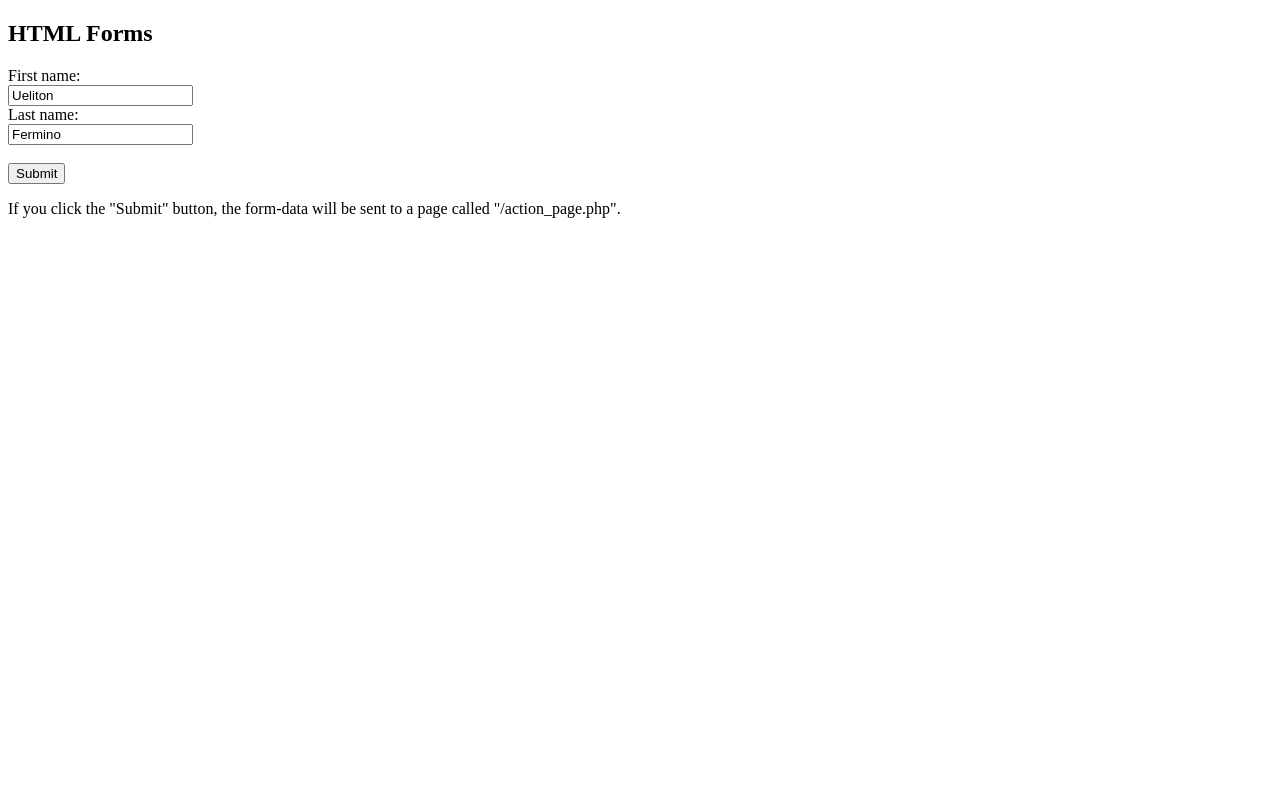
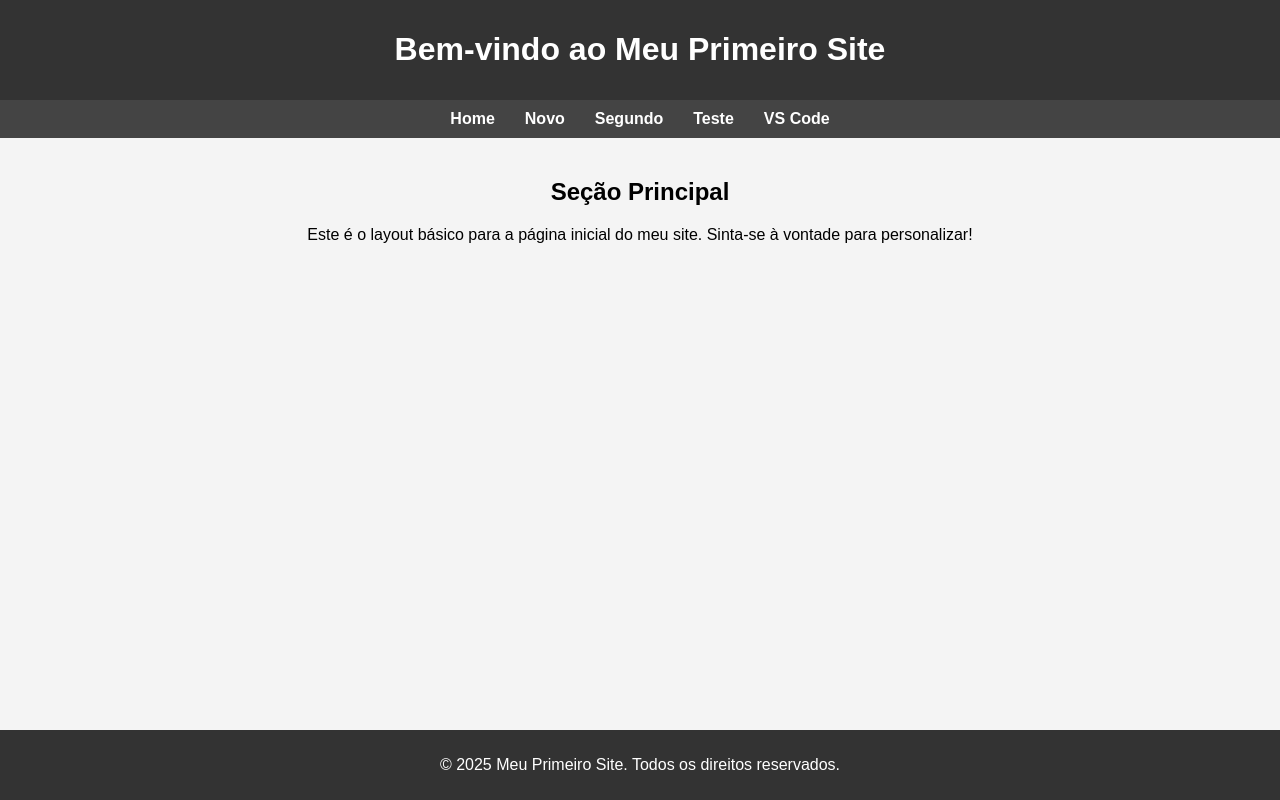
Before and after one commit to UelitonFOX/UelitonFOX.github.io, a plain HTML site: page index.html in a window 1280 px wide. Drawn offline with Linux system fonts and the light colour scheme.

Commit message:
Update index.html

```diff
--- a/index.html
+++ b/index.html
@@ -1,18 +1,75 @@
 <!DOCTYPE html>
-<html>
+<html lang="en">
+<head>
+    <meta charset="UTF-8">
+    <meta name="viewport" content="width=device-width, initial-scale=1.0">
+    <title>Meu Primeiro Site</title>
+    <style>
+        body {
+            font-family: Arial, sans-serif;
+            margin: 0;
+            padding: 0;
+            background-color: #f4f4f4;
+        }
+
+        header {
+            background: #333;
+            color: #fff;
+            padding: 10px 20px;
+            text-align: center;
+        }
+
+        nav {
+            display: flex;
+            justify-content: center;
+            background: #444;
+            padding: 10px 0;
+        }
+
+        nav a {
+            color: #fff;
+            text-decoration: none;
+            margin: 0 15px;
+            font-weight: bold;
+        }
+
+        nav a:hover {
+            color: #00bcd4;
+        }
+
+        main {
+            padding: 20px;
+            text-align: center;
+        }
+
+        footer {
+            background: #333;
+            color: #fff;
+            text-align: center;
+            padding: 10px 0;
+            position: absolute;
+            width: 100%;
+            bottom: 0;
+        }
+    </style>
+</head>
 <body>
-
-<h2>HTML Forms</h2>
-
-<form action="/teste.html">
-  <label for="fname">First name:</label><br>
-  <input type="text" id="fname" name="fname" value="Ueliton"><br>
-  <label for="lname">Last name:</label><br>
-  <input type="text" id="lname" name="lname" value="Fermino"><br><br>
-  <input type="submit" value="Submit">
-</form>
-
-<p>If you click the "Submit" button, the form-data will be sent to a page called "/action_page.php".</p>
-
+    <header>
+        <h1>Bem-vindo ao Meu Primeiro Site</h1>
+    </header>
+    <nav>
+        <a href="index.html">Home</a>
+        <a href="novo.html">Novo</a>
+        <a href="segundo.html">Segundo</a>
+        <a href="teste.html">Teste</a>
+        <a href="vs-code.html">VS Code</a>
+    </nav>
+    <main>
+        <h2>Seção Principal</h2>
+        <p>Este é o layout básico para a página inicial do meu site. Sinta-se à vontade para personalizar!</p>
+    </main>
+    <footer>
+        <p>&copy; 2025 Meu Primeiro Site. Todos os direitos reservados.</p>
+    </footer>
 </body>
 </html>
```
